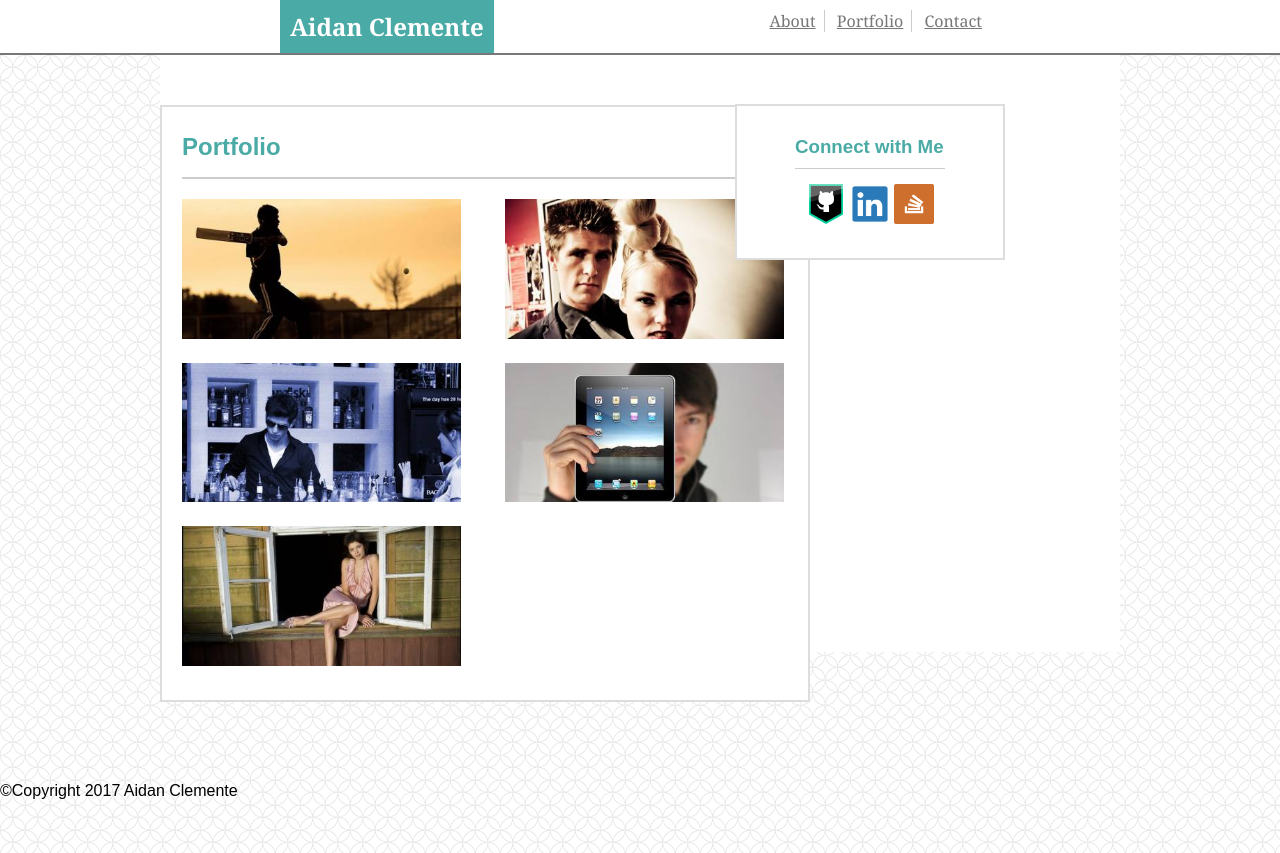
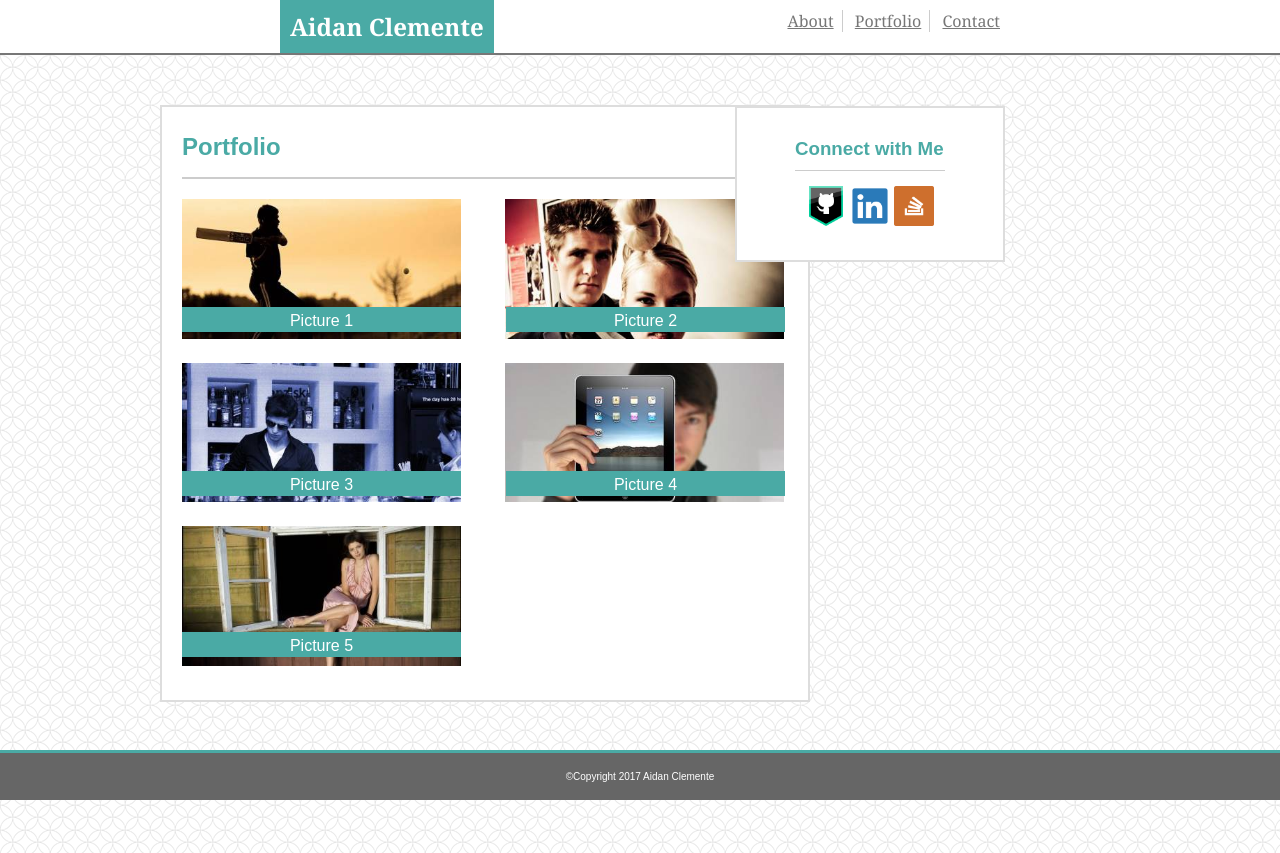
Before and after one commit to aidanclemente/aidanclemente.github.io, a plain HTML site: page Basic-Portfolio/portfolio.html in a window 1280 px wide. Drawn offline with Linux system fonts and the light colour scheme.

Commit message:
almost completed

```diff
--- a/Basic-Portfolio/assets/css/style.css
+++ b/Basic-Portfolio/assets/css/style.css
@@ -9,11 +9,7 @@ html, body {
 	font-family: 'Arial', 'Helvetica Neue', Helvetica, sans-serif;
 
 }
-/*
-h2 {
-	padding: 0;
-	margin: 0;
-}*/
+
 
 /*Header*/
 .header {
@@ -35,11 +31,13 @@ h2 {
 	float: left;
 }
 
+
+/*Navigation Bar*/
 #navBar {
 	display: inline-block;
 	float: right;
 	background-color: #fff;
-	padding: 10px;
+	padding: 10px 0 10px 10px;
 }
 
 #navBar1,
@@ -50,8 +48,15 @@ h2 {
 }
 
 #navBar3 {
-	padding: 0 8px;
+	padding: 0 0 0 8px;
 	color: #777;
+}
+
+#navBar1:hover,
+#navBar2:hover,
+#navBar3:hover {
+	color: #4D4747;
+	font-weight: bolder;
 }
 /*
 
@@ -61,12 +66,6 @@ h2 {
  	color: blue;
  }*/
 
-#navBar1:hover,
-#navBar2:hover,
-#navBar3:hover {
-	color: #4D4747;
-	font-weight: bolder;
-}
 
 /*Main content area*/
 #wrapper {
@@ -82,7 +81,7 @@ h2 {
 #contentArea {
 	max-width: 960px;
 	margin: auto;
-	background: #fff;
+
 }
 
 #mainContent {
@@ -93,7 +92,6 @@ h2 {
 	max-width: 650px;
 	position: relative;
 	top: 50px;
-/*	right: -160px;*/
 	border: 2px #ddd solid;
 }
 
@@ -104,44 +102,22 @@ h2 {
 	border-bottom: 2px #ccc solid;
 }
 
-/*About Me Picture*/
-#aidanPic {
-	width: 225px;
-	float: left;
-	padding: 5px 10px 0 0;
-
-}
-
-/*Portfolio Pictures*/
-#pic2, #pic4 {
-	width: 279px;
-	margin-left: 20px;
-	margin-bottom: 15px;
-}
-
-#pic1, #pic3, #pic5 {
-	width: 279px;
-	margin-right: 20px;
-	margin-bottom: 15px;
-}
-
-/*.banner {
-	position: absolute;
-	top: 200px;
-	color: #fff;
-	background-color: #4aaaa5;
-	padding: 0 115px;
-
-}
-*/
-
-
 
 #contentBody {
 	padding-top: 20px;
 	padding-left: 10px;
 	color: #777;
 	line-height: 28px;
+	background: #fff;
+	clear: both;
+
+}
+
+/*About Me Picture*/
+#aidanPic {
+	width: 225px;
+	float: left;
+	padding: 5px 10px 0 0;
 
 }
 
@@ -159,6 +135,92 @@ width: 610px;
 	border: none;
 }
 
+
+/*Portfolio Pictures*/
+#pic2, #pic4 {
+	width: 279px;
+	margin-left: 20px;
+	margin-bottom: 15px;
+}
+
+#pic1, #pic3, #pic5 {
+	width: 279px;
+	margin-right: 20px;
+	margin-bottom: 15px;
+}
+
+.banner {
+	width: 279px;
+	height: 25px;
+	background: #4aaaa5;
+	color: #fff;
+	text-align: center;
+/*	margin-right: 20px;
+	margin-bottom: 15px;
+*/}
+
+#picBanner1 {
+	display: inline;
+	width: 279px;
+}
+
+#banner1 {
+	display: inline;
+	position: absolute;
+    top: 200px;
+    left: 20px;
+}
+
+#picBanner2 {
+	display: inline;
+	width: 279px;
+}
+
+#banner2 {
+	display: inline;
+	position: absolute;
+    top: 200px;
+    right: 23px;
+}
+
+#picBanner3 {
+	display: inline;
+	width: 279px;
+}
+
+#banner3 {
+	display: inline;
+	position: absolute;
+    top: 364px;
+    left: 20px;
+}
+
+#picBanner4 {
+	display: inline;
+	width: 279px;
+}
+
+#banner4 {
+	display: inline;
+	position: absolute;
+    top: 364px;
+    right: 23px;
+}
+
+#picBanner5 {
+	display: inline;
+	width: 279px;
+}
+
+#banner5 {
+	display: inline;
+	position: absolute;
+    top: 525px;
+    left: 20px;
+}
+
+
+
 /*Sidebar Connect with Me*/
 #sideBarHolder {
 	width: 270px;
@@ -172,7 +234,7 @@ width: 610px;
 }
 
 .portHolder {
-	top: -548px;
+	top: -546px;
 }
 
 /*Hyperlink icons to professional pages*/
@@ -195,9 +257,10 @@ width: 610px;
 	bottom: 0;
 	position: fixed;
 	width: 100%;
+	clear: both;
 }
 
-#footer {
+footer {
 	background: #666;
 	height: 50px;
 	margin: auto;
--- a/Basic-Portfolio/portfolio.html
+++ b/Basic-Portfolio/portfolio.html
@@ -28,22 +28,35 @@
 			<div id="mainContent">
 				<h2 id="contentHead">Portfolio</h2>
 
-				<div id="contentBody">
+				<section id="contentBody">
 					<div id="portPics">
-					<!-- 	<div class="picBanner"> -->
+						<div id="picBanner1">
+							<img id="pic1" src="assets/images/picture1.jpg" alt="placeholder1">
+							<div class="banner" id="banner1">Picture 1</div>
+						</div>
 
-							<!-- <div class="banner">
-								Cricket
-							</div> -->
+						<div id="picBanner2">
+							<img id="pic2" src="assets/images/picture2.jpg" alt="placeholder2">
+							<div class="banner" id="banner2">Picture 2</div>
+						</div>
+
+						<div id="picBanner3">
+							<img id="pic3" src="assets/images/picture3.jpg" alt="placeholder3">
+							<div class="banner" id="banner3">Picture 3</div>
+						</div>
+
+						<div id="picBanner4">
+							<img id="pic4" src="assets/images/picture4.jpg" alt="placeholder4">
+							<div class="banner" id="banner4">Picture 4</div>
+						</div>
+
+						<div id="picBanner5">
+							<img id="pic5" src="assets/images/picture5.jpg" alt="placeholder5">
+							<div class="banner" id="banner5">Picture 5</div>
+						</div>
+
 					</div>
-						<img id="pic1" src="assets/images/picture1.jpg" alt="placeholder1">
-						<img id="pic2" src="assets/images/picture2.jpg" alt="placeholder2">
-						<img id="pic3" src="assets/images/picture3.jpg" alt="placeholder3">
-						<img id="pic4" src="assets/images/picture4.jpg" alt="placeholder4">
-						<img id="pic5" src="assets/images/picture5.jpg" alt="placeholder5">
-					</div>
-					</div>
-				</div>
+				</section>
 			</div>
 		</div>
 
@@ -72,5 +85,6 @@
 			&copy;Copyright 2017 Aidan Clemente
 		</footer>
 	</div>
+
 </body>
 </html>
```
